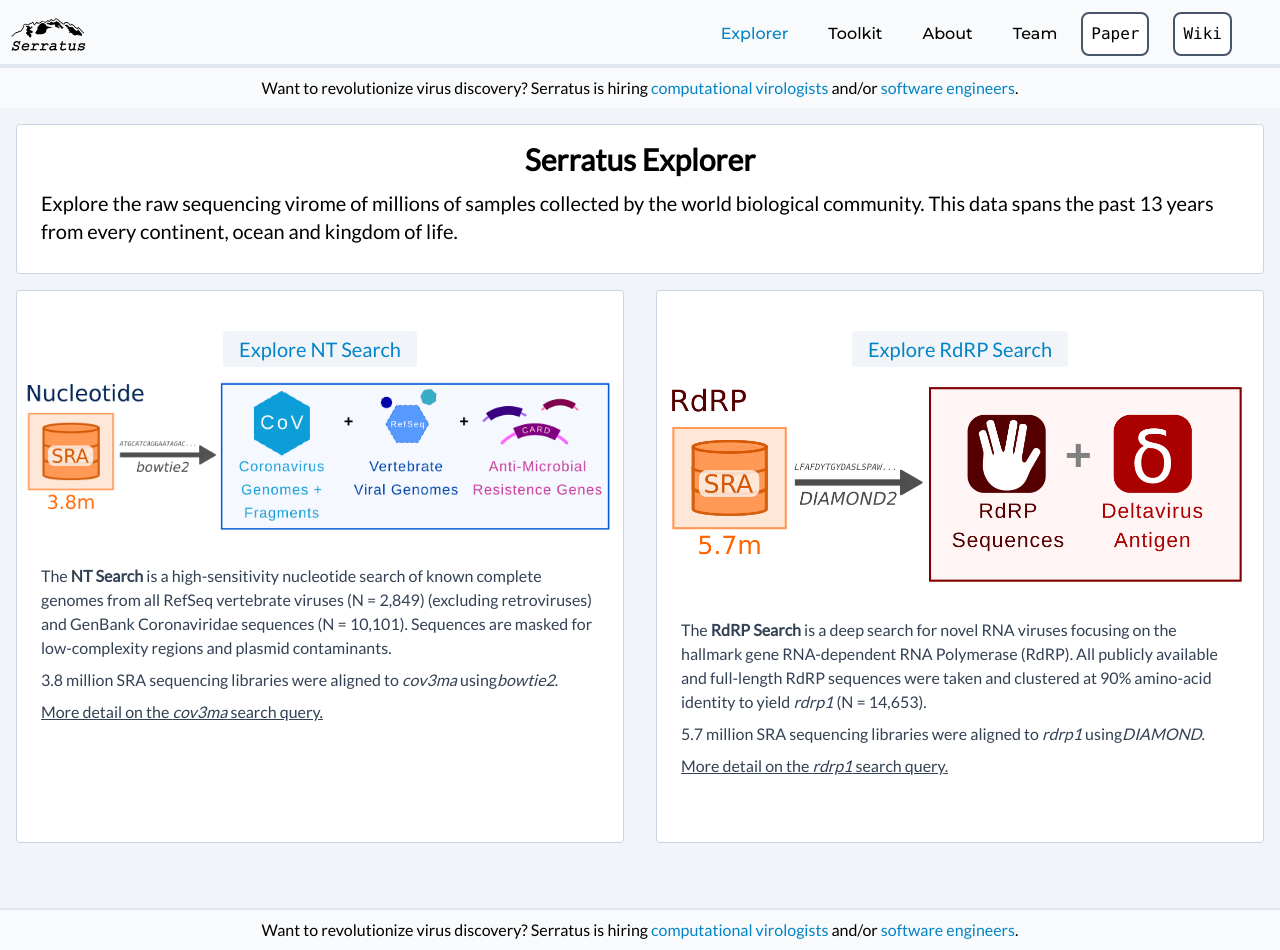
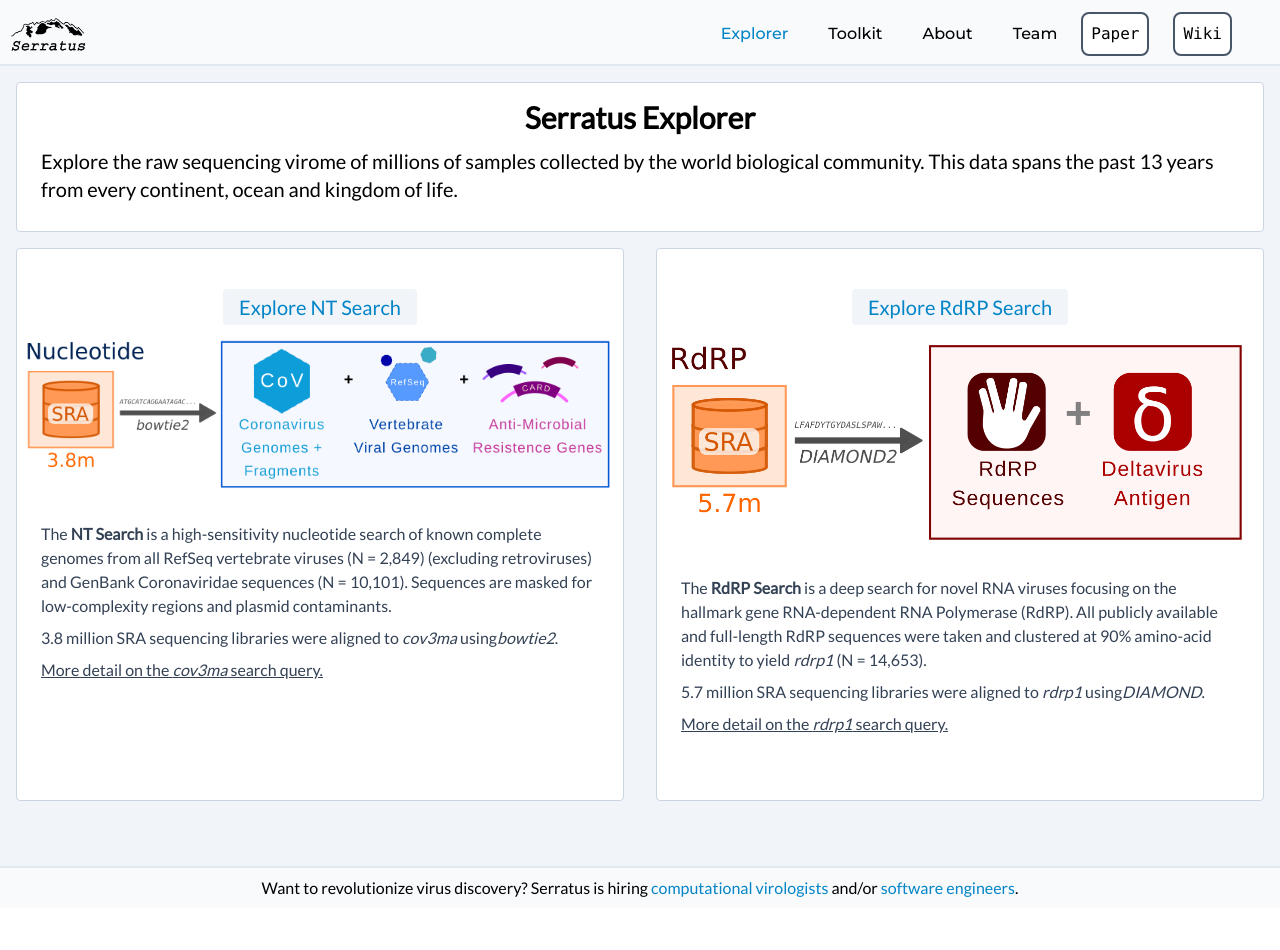
Before and after one commit to serratus-bio/serratus.io, a React (Create React App) app: page /explorer in a window 1280 px wide. After the commit the page ends 908 px from the top, so only its background shows below. Built offline with nearby package versions, Linux system fonts and the light colour scheme.

Commit message:
Update for annoucement on Home page only

```diff
--- a/src/components/Home.jsx
+++ b/src/components/Home.jsx
@@ -45,7 +45,9 @@
                     </h3>
                 </div>
             </div>
-            {<Footer />}
+            <div className='fixed'>
+                {<Footer />}
+            </div>
         </div>
     )
 }
--- a/src/components/Navbar.tsx
+++ b/src/components/Navbar.tsx
@@ -70,7 +70,7 @@
                         </ExternalLink>
                     </div>
                 </div>
-                {<Footer />}
+                {/* {<Footer />} # Across-website Announcement Banner */}
             </div>
         </>
     )
```
